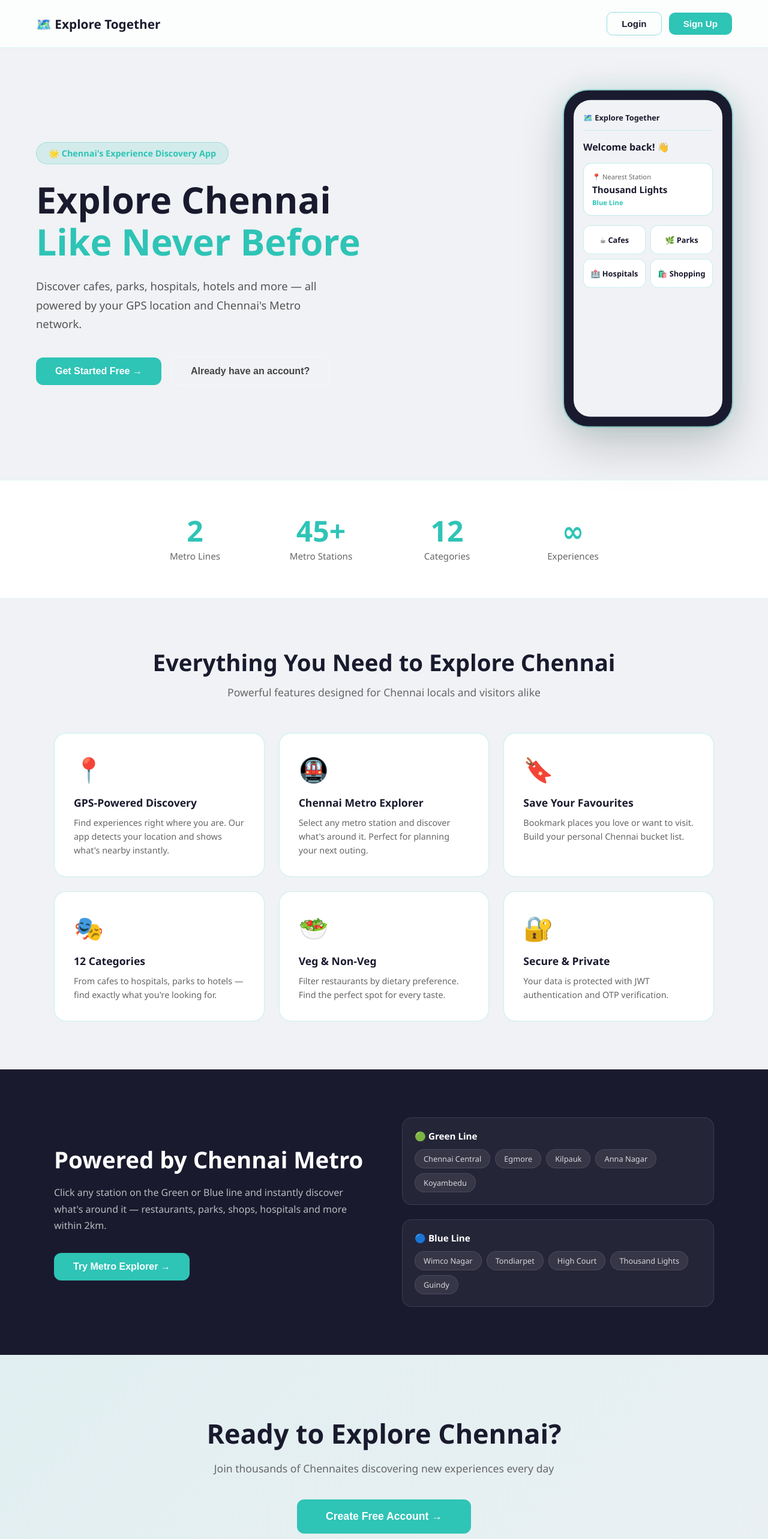
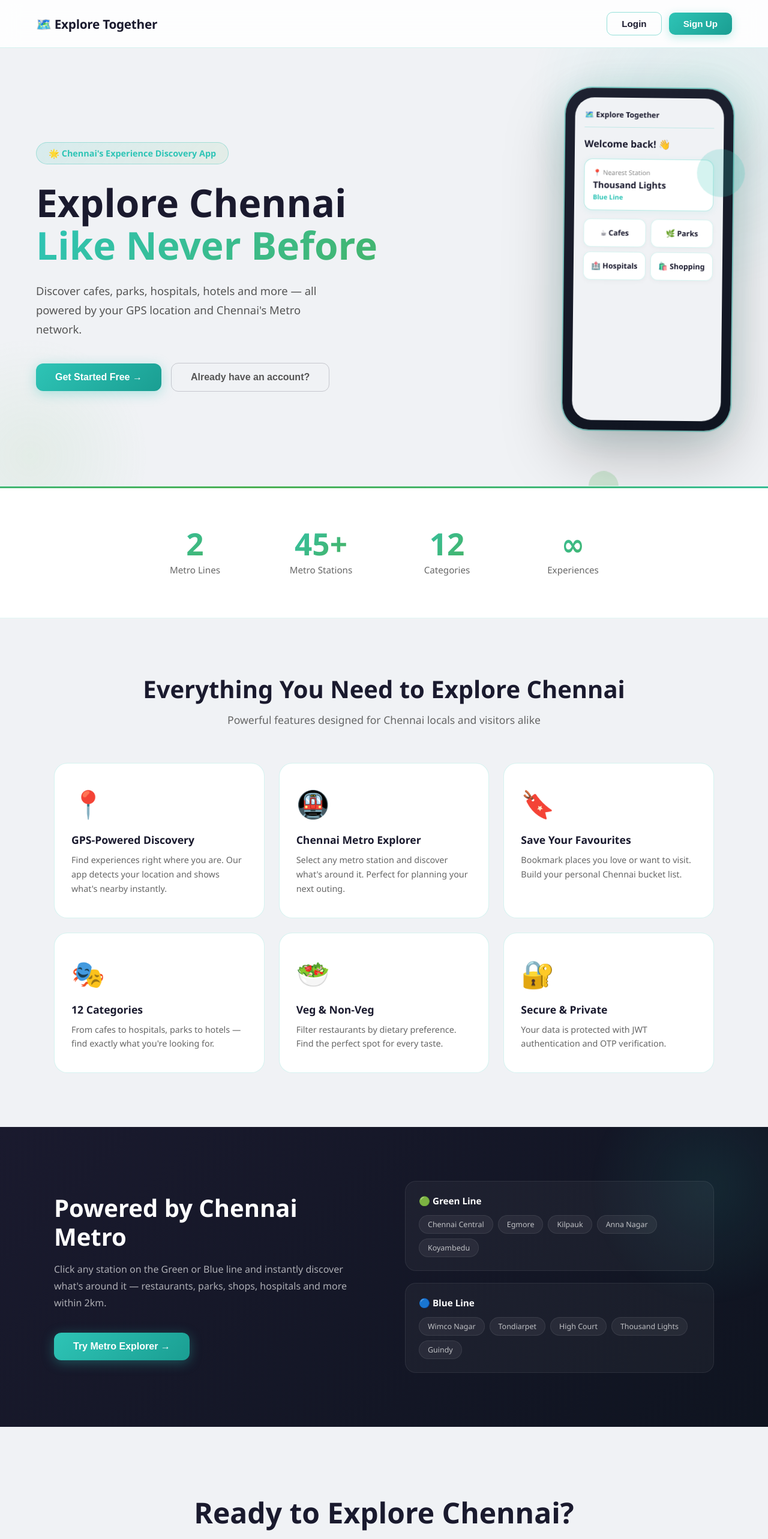
Before and after one commit to Rakshana-2008/explore-together, an Angular app: page / in a window 1280 px wide. Shown: the top 2566 px of the page at 60% size. Built offline with nearby package versions, Linux system fonts and the light colour scheme.

Commit message:
Add rich animations and colours to landing page

```diff
--- a/src/app/pages/landing/landing.component.scss
+++ b/src/app/pages/landing/landing.component.scss
@@ -10,17 +10,19 @@
   align-items: center;
   justify-content: space-between;
   padding: 20px 60px;
-  background: rgba(255, 255, 255, 0.8);
-  backdrop-filter: blur(12px);
+  background: rgba(255, 255, 255, 0.85);
+  backdrop-filter: blur(16px);
   position: sticky;
   top: 0;
   z-index: 100;
   border-bottom: 1px solid rgba(46, 196, 182, 0.2);
+  animation: slideDown 0.6s ease;
 
   .nav-brand {
     font-size: 1.3rem;
     font-weight: 800;
     color: #1a1a2e;
+    letter-spacing: -0.3px;
   }
 
   .nav-actions {
@@ -39,49 +41,68 @@
   font-weight: 600;
   color: #1a1a2e;
   cursor: pointer;
-  transition: all 0.2s;
+  transition: all 0.25s;
   font-size: 0.95rem;
 
   &:hover {
     background: rgba(46, 196, 182, 0.1);
     border-color: #2ec4b6;
     color: #2ec4b6;
+    transform: translateY(-2px);
   }
 }
 
 .btn-primary {
   padding: 10px 24px;
-  background: #2ec4b6;
+  background: linear-gradient(135deg, #2ec4b6, #1a9e92);
   border: none;
   border-radius: 10px;
   font-weight: 600;
   color: white;
   cursor: pointer;
-  transition: all 0.2s;
+  transition: all 0.25s;
   font-size: 0.95rem;
+  box-shadow: 0 4px 15px rgba(46, 196, 182, 0.3);
 
   &:hover {
-    background: #1a9e92;
     transform: translateY(-2px);
-    box-shadow: 0 4px 15px rgba(46, 196, 182, 0.4);
+    box-shadow: 0 8px 25px rgba(46, 196, 182, 0.4);
   }
 }
 
 .btn-hero-primary {
   padding: 14px 32px;
-  background: #2ec4b6;
+  background: linear-gradient(135deg, #2ec4b6, #1a9e92);
   border: none;
   border-radius: 12px;
   font-weight: 700;
   color: white;
   cursor: pointer;
-  transition: all 0.2s;
+  transition: all 0.25s;
   font-size: 1rem;
+  box-shadow: 0 4px 20px rgba(46, 196, 182, 0.35);
+  position: relative;
+  overflow: hidden;
+
+  &::after {
+    content: '';
+    position: absolute;
+    top: -50%;
+    left: -50%;
+    width: 200%;
+    height: 200%;
+    background: rgba(255, 255, 255, 0.1);
+    transform: rotate(45deg) translateX(-100%);
+    transition: transform 0.5s ease;
+  }
 
   &:hover {
-    background: #1a9e92;
     transform: translateY(-3px);
-    box-shadow: 0 8px 25px rgba(46, 196, 182, 0.4);
+    box-shadow: 0 12px 35px rgba(46, 196, 182, 0.5);
+
+    &::after {
+      transform: rotate(45deg) translateX(100%);
+    }
   }
 
   &.large {
@@ -93,17 +114,19 @@
 .btn-hero-ghost {
   padding: 14px 32px;
   background: transparent;
-  border: 1.5px solid rgba(255, 255, 255, 0.4);
+  border: 1.5px solid rgba(30, 30, 50, 0.2);
   border-radius: 12px;
   font-weight: 600;
-  color: #444;
+  color: #555;
   cursor: pointer;
-  transition: all 0.2s;
+  transition: all 0.25s;
   font-size: 1rem;
 
   &:hover {
-    background: rgba(255, 255, 255, 0.3);
-    color: #1a1a2e;
+    background: rgba(46, 196, 182, 0.08);
+    border-color: #2ec4b6;
+    color: #2ec4b6;
+    transform: translateY(-2px);
   }
 }
 
@@ -114,33 +137,66 @@
   justify-content: space-between;
   padding: 80px 60px;
   gap: 60px;
-  min-height: 85vh;
+  min-height: 88vh;
+  position: relative;
+  overflow: hidden;
+
+  &::before {
+    content: '';
+    position: absolute;
+    top: -200px;
+    right: -200px;
+    width: 600px;
+    height: 600px;
+    background: radial-gradient(circle, rgba(46, 196, 182, 0.12) 0%, transparent 70%);
+    animation: pulse 4s ease-in-out infinite;
+  }
+
+  &::after {
+    content: '';
+    position: absolute;
+    bottom: -150px;
+    left: -150px;
+    width: 400px;
+    height: 400px;
+    background: radial-gradient(circle, rgba(76, 175, 80, 0.08) 0%, transparent 70%);
+    animation: pulse 5s ease-in-out infinite reverse;
+  }
 
   .hero-content {
     flex: 1;
-    animation: fadeInLeft 0.8s ease;
+    animation: fadeInLeft 0.9s ease both;
+    position: relative;
+    z-index: 1;
 
     .hero-badge {
-      display: inline-block;
+      display: inline-flex;
+      align-items: center;
+      gap: 8px;
       padding: 8px 20px;
-      background: rgba(46, 196, 182, 0.15);
-      border: 1.5px solid rgba(46, 196, 182, 0.3);
+      background: linear-gradient(135deg, rgba(46, 196, 182, 0.12), rgba(76, 175, 80, 0.08));
+      border: 1.5px solid rgba(46, 196, 182, 0.35);
       border-radius: 20px;
       color: #2ec4b6;
       font-weight: 600;
       font-size: 0.9rem;
-      margin-bottom: 24px;
+      margin-bottom: 28px;
+      animation: fadeInLeft 0.9s ease 0.1s both;
     }
 
     h1 {
-      font-size: 3.8rem;
+      font-size: 4rem;
       font-weight: 900;
       color: #1a1a2e;
-      line-height: 1.15;
+      line-height: 1.12;
       margin-bottom: 24px;
+      animation: fadeInLeft 0.9s ease 0.2s both;
 
       .highlight {
-        color: #2ec4b6;
+        background: linear-gradient(135deg, #2ec4b6, #4caf50);
+        -webkit-background-clip: text;
+        -webkit-text-fill-color: transparent;
+        background-clip: text;
         display: block;
       }
     }
@@ -148,9 +204,10 @@
     p {
       font-size: 1.15rem;
       color: #555;
-      line-height: 1.7;
+      line-height: 1.75;
       margin-bottom: 40px;
       max-width: 480px;
+      animation: fadeInLeft 0.9s ease 0.3s both;
     }
 
     .hero-actions {
@@ -158,72 +215,94 @@
       gap: 16px;
       align-items: center;
       flex-wrap: wrap;
+      animation: fadeInLeft 0.9s ease 0.4s both;
     }
   }
 
   .hero-visual {
     flex-shrink: 0;
-    animation: fadeInRight 0.8s ease;
+    animation: fadeInRight 0.9s ease 0.2s both;
+    position: relative;
+    z-index: 1;
   }
 }
 
-/* Phone Mockup */
+/* Floating orbs around phone */
 .phone-mockup {
   width: 280px;
-  height: 560px;
-  background: #1a1a2e;
-  border-radius: 40px;
+  height: 570px;
+  background: linear-gradient(160deg, #1e2130, #0f1420);
+  border-radius: 44px;
   padding: 16px;
-  box-shadow: 0 30px 80px rgba(0, 0, 0, 0.2), 0 0 0 2px rgba(46, 196, 182, 0.4), 0 0 40px rgba(46, 196, 182, 0.15);
-  animation: float 3s ease-in-out infinite;
+  box-shadow:
+    0 40px 100px rgba(0, 0, 0, 0.25),
+    0 0 0 2px rgba(46, 196, 182, 0.5),
+    0 0 60px rgba(46, 196, 182, 0.15),
+    inset 0 1px 0 rgba(255,255,255,0.1);
+  animation: float 3.5s ease-in-out infinite;
+  position: relative;
+
+  &::before {
+    content: '';
+    position: absolute;
+    top: -20px;
+    right: -20px;
+    width: 80px;
+    height: 80px;
+    background: rgba(46, 196, 182, 0.2);
+    border-radius: 50%;
+    animation: orbit 4s linear infinite;
+  }
+
+  &::after {
+    content: '';
+    position: absolute;
+    bottom: -15px;
+    left: -15px;
+    width: 50px;
+    height: 50px;
+    background: rgba(76, 175, 80, 0.2);
+    border-radius: 50%;
+    animation: orbit 6s linear infinite reverse;
+  }
 
   .phone-screen {
     background: #f0f2f5;
-    border-radius: 28px;
+    border-radius: 32px;
     height: 100%;
     padding: 20px 16px;
     overflow: hidden;
 
     .mock-navbar {
-      font-size: 0.8rem;
+      font-size: 0.78rem;
       font-weight: 800;
       color: #1a1a2e;
       margin-bottom: 16px;
       padding-bottom: 12px;
-      border-bottom: 1px solid rgba(46, 196, 182, 0.2);
+      border-bottom: 1.5px solid rgba(46, 196, 182, 0.25);
     }
 
     .mock-greeting {
       font-size: 1rem;
       font-weight: 700;
       color: #1a1a2e;
-      margin-bottom: 16px;
+      margin-bottom: 14px;
     }
 
     .mock-station {
       background: white;
       border-radius: 14px;
       padding: 14px;
-      margin-bottom: 16px;
-      border: 1.5px solid rgba(46, 196, 182, 0.3);
+      margin-bottom: 14px;
+      border: 1.5px solid rgba(46, 196, 182, 0.35);
       display: flex;
       flex-direction: column;
-      gap: 4px;
+      gap: 3px;
+      box-shadow: 0 2px 12px rgba(46, 196, 182, 0.1);
 
-      span {
-        font-size: 0.7rem;
-        color: #666;
-      }
-
-      strong {
-        font-size: 0.95rem;
-        color: #1a1a2e;
-      }
-
-      .mock-line {
-        color: #2ec4b6 !important;
-        font-weight: 600;
-      }
+      span { font-size: 0.68rem; color: #888; }
+      strong { font-size: 0.92rem; color: #1a1a2e; font-weight: 700; }
+      .mock-line { color: #2ec4b6 !important; font-weight: 600; }
     }
 
     .mock-cards {
@@ -234,18 +313,19 @@
       .mock-card {
         background: white;
         border-radius: 12px;
-        padding: 14px 10px;
-        font-size: 0.8rem;
+        padding: 14px 8px;
+        font-size: 0.78rem;
         font-weight: 600;
         color: #1a1a2e;
         text-align: center;
-        border: 1.5px solid rgba(46, 196, 182, 0.25);
-        transition: all 0.2s;
+        border: 1.5px solid rgba(46, 196, 182, 0.2);
+        box-shadow: 0 2px 8px rgba(0,0,0,0.04);
+        animation: popIn 0.5s ease both;
 
-        &:hover {
-          border-color: #2ec4b6;
-          transform: translateY(-2px);
-        }
+        &:nth-child(1) { animation-delay: 0.5s; }
+        &:nth-child(2) { animation-delay: 0.7s; }
+        &:nth-child(3) { animation-delay: 0.9s; }
+        &:nth-child(4) { animation-delay: 1.1s; }
       }
     }
   }
@@ -253,10 +333,24 @@
 
 /* Stats */
 .stats {
-  padding: 60px;
+  padding: 70px 60px;
   background: white;
   border-top: 1px solid rgba(46, 196, 182, 0.15);
   border-bottom: 1px solid rgba(46, 196, 182, 0.15);
+  position: relative;
+  overflow: hidden;
+
+  &::before {
+    content: '';
+    position: absolute;
+    top: 0;
+    left: 0;
+    right: 0;
+    height: 3px;
+    background: linear-gradient(90deg, #2ec4b6, #4caf50, #2ec4b6);
+    background-size: 200% 100%;
+    animation: shimmer 3s linear infinite;
+  }
 
   .stats-grid {
     display: grid;
@@ -269,9 +363,12 @@
 
   .stat-item {
     .stat-number {
-      font-size: 3rem;
+      font-size: 3.2rem;
       font-weight: 900;
-      color: #2ec4b6;
+      background: linear-gradient(135deg, #2ec4b6, #4caf50);
+      -webkit-background-clip: text;
+      -webkit-text-fill-color: transparent;
+      background-clip: text;
       line-height: 1;
       margin-bottom: 8px;
     }
@@ -286,15 +383,15 @@
 
 /* Features */
 .features {
-  padding: 80px 60px;
+  padding: 90px 60px;
 
   .features-header {
     text-align: center;
-    margin-bottom: 56px;
+    margin-bottom: 60px;
 
     h2 {
-      font-size: 2.4rem;
-      font-weight: 800;
+      font-size: 2.5rem;
+      font-weight: 900;
       color: #1a1a2e;
       margin-bottom: 12px;
     }
@@ -316,20 +413,40 @@
 
 .feature-card {
   background: white;
-  border-radius: 20px;
-  padding: 32px;
-  border: 1.5px solid rgba(46, 196, 182, 0.25);
-  transition: all 0.25s ease;
+  border-radius: 22px;
+  padding: 36px 28px;
+  border: 1.5px solid rgba(46, 196, 182, 0.2);
+  transition: all 0.3s ease;
+  position: relative;
+  overflow: hidden;
+
+  &::before {
+    content: '';
+    position: absolute;
+    top: 0;
+    left: 0;
+    right: 0;
+    height: 3px;
+    background: linear-gradient(90deg, #2ec4b6, #4caf50);
+    transform: scaleX(0);
+    transform-origin: left;
+    transition: transform 0.3s ease;
+  }
 
   &:hover {
-    transform: translateY(-6px);
-    box-shadow: 0 16px 40px rgba(0, 0, 0, 0.08), 0 0 20px rgba(46, 196, 182, 0.15);
-    border-color: rgba(46, 196, 182, 0.5);
+    transform: translateY(-8px);
+    box-shadow: 0 20px 50px rgba(0, 0, 0, 0.08), 0 0 25px rgba(46, 196, 182, 0.15);
+    border-color: rgba(46, 196, 182, 0.4);
+
+    &::before { transform: scaleX(1); }
+    .feature-icon { transform: scale(1.2) rotate(5deg); }
   }
 
   .feature-icon {
-    font-size: 2.5rem;
-    margin-bottom: 16px;
+    font-size: 2.8rem;
+    margin-bottom: 18px;
+    display: block;
+    transition: transform 0.3s ease;
   }
 
   h3 {
@@ -342,38 +459,61 @@
   p {
     font-size: 0.9rem;
     color: #666;
-    line-height: 1.6;
+    line-height: 1.65;
   }
 }
 
 /* Metro Showcase */
 .metro-showcase {
-  padding: 80px 60px;
-  background: #1a1a2e;
+  padding: 90px 60px;
+  background: linear-gradient(135deg, #1a1a2e 0%, #0f1420 100%);
+  position: relative;
+  overflow: hidden;
+
+  &::before {
+    content: '';
+    position: absolute;
+    top: -100px;
+    right: -100px;
+    width: 400px;
+    height: 400px;
+    background: radial-gradient(circle, rgba(46, 196, 182, 0.1) 0%, transparent 70%);
+    animation: pulse 5s ease-in-out infinite;
+  }
 
   .metro-content {
     display: flex;
     align-items: center;
-    gap: 60px;
+    gap: 70px;
     max-width: 1100px;
     margin: 0 auto;
+    position: relative;
+    z-index: 1;
   }
 
   .metro-text {
     flex: 1;
 
     h2 {
-      font-size: 2.4rem;
-      font-weight: 800;
+      font-size: 2.5rem;
+      font-weight: 900;
       color: white;
       margin-bottom: 16px;
+      line-height: 1.2;
+
+      span {
+        background: linear-gradient(135deg, #2ec4b6, #4caf50);
+        -webkit-background-clip: text;
+        -webkit-text-fill-color: transparent;
+        background-clip: text;
+      }
     }
 
     p {
       font-size: 1rem;
-      color: rgba(255, 255, 255, 0.7);
-      line-height: 1.7;
-      margin-bottom: 32px;
+      color: rgba(255, 255, 255, 0.65);
+      line-height: 1.75;
+      margin-bottom: 36px;
     }
   }
 
@@ -381,20 +521,26 @@
     flex: 1;
     display: flex;
     flex-direction: column;
-    gap: 24px;
+    gap: 20px;
   }
 }
 
 .metro-line {
-  background: rgba(255, 255, 255, 0.05);
-  border-radius: 16px;
-  padding: 20px;
-  border: 1.5px solid rgba(255, 255, 255, 0.1);
+  background: rgba(255, 255, 255, 0.04);
+  border-radius: 18px;
+  padding: 22px;
+  border: 1px solid rgba(255, 255, 255, 0.08);
+  transition: all 0.3s;
+
+  &:hover {
+    background: rgba(255, 255, 255, 0.07);
+    border-color: rgba(46, 196, 182, 0.3);
+  }
 
   .line-label {
     font-weight: 700;
     color: white;
-    margin-bottom: 12px;
+    margin-bottom: 14px;
     font-size: 0.95rem;
   }
 
@@ -405,18 +551,19 @@
 
     span {
       padding: 6px 14px;
-      background: rgba(255, 255, 255, 0.08);
+      background: rgba(255, 255, 255, 0.06);
       border-radius: 20px;
-      font-size: 0.8rem;
-      color: rgba(255, 255, 255, 0.8);
-      border: 1px solid rgba(255, 255, 255, 0.1);
+      font-size: 0.78rem;
+      color: rgba(255, 255, 255, 0.7);
+      border: 1px solid rgba(255, 255, 255, 0.08);
       transition: all 0.2s;
       cursor: default;
 
       &:hover {
         background: rgba(46, 196, 182, 0.2);
-        border-color: #2ec4b6;
+        border-color: rgba(46, 196, 182, 0.5);
         color: #2ec4b6;
+        transform: translateY(-2px);
       }
     }
   }
@@ -424,29 +571,60 @@
 
 /* CTA */
 .cta {
-  padding: 100px 60px;
+  padding: 110px 60px;
   text-align: center;
-  background: linear-gradient(135deg, rgba(46, 196, 182, 0.08) 0%, rgba(46, 196, 182, 0.03) 100%);
+  position: relative;
+  overflow: hidden;
+
+  &::before {
+    content: '';
+    position: absolute;
+    top: 50%;
+    left: 50%;
+    transform: translate(-50%, -50%);
+    width: 600px;
+    height: 600px;
+    background: radial-gradient(circle, rgba(46, 196, 182, 0.08) 0%, transparent 65%);
+    animation: pulse 4s ease-in-out infinite;
+  }
 
   h2 {
-    font-size: 2.8rem;
+    font-size: 3rem;
     font-weight: 900;
     color: #1a1a2e;
     margin-bottom: 16px;
+    position: relative;
+    z-index: 1;
   }
 
   p {
     font-size: 1.1rem;
     color: #666;
-    margin-bottom: 40px;
+    margin-bottom: 44px;
+    position: relative;
+    z-index: 1;
   }
+
+  button { position: relative; z-index: 1; }
 }
 
 /* Footer */
 .footer {
-  padding: 32px 60px;
+  padding: 40px 60px;
   background: #1a1a2e;
   text-align: center;
+  position: relative;
+  overflow: hidden;
+
+  &::before {
+    content: '';
+    position: absolute;
+    top: 0;
+    left: 0;
+    right: 0;
+    height: 2px;
+    background: linear-gradient(90deg, transparent, #2ec4b6, #4caf50, #2ec4b6, transparent);
+  }
 
   .footer-brand {
     font-size: 1.2rem;
@@ -456,44 +634,56 @@
   }
 
   p {
-    color: rgba(255, 255, 255, 0.5);
+    color: rgba(255, 255, 255, 0.4);
     font-size: 0.9rem;
   }
 }
 
 /* Animations */
+@keyframes slideDown {
+  from { opacity: 0; transform: translateY(-20px); }
+  to { opacity: 1; transform: translateY(0); }
+}
+
 @keyframes fadeInLeft {
-  from {
-    opacity: 0;
-    transform: translateX(-40px);
-  }
-  to {
-    opacity: 1;
-    transform: translateX(0);
-  }
+  from { opacity: 0; transform: translateX(-40px); }
+  to { opacity: 1; transform: translateX(0); }
 }
 
 @keyframes fadeInRight {
-  from {
-    opacity: 0;
-    transform: translateX(40px);
-  }
-  to {
-    opacity: 1;
-    transform: translateX(0);
-  }
+  from { opacity: 0; transform: translateX(40px); }
+  to { opacity: 1; transform: translateX(0); }
 }
 
 @keyframes float {
-  0%, 100% { transform: translateY(0px); }
-  50% { transform: translateY(-12px); }
+  0%, 100% { transform: translateY(0px) rotate(0deg); }
+  33% { transform: translateY(-14px) rotate(1deg); }
+  66% { transform: translateY(-7px) rotate(-1deg); }
+}
+
+@keyframes pulse {
+  0%, 100% { transform: scale(1); opacity: 1; }
+  50% { transform: scale(1.1); opacity: 0.7; }
+}
+
+@keyframes orbit {
+  from { transform: rotate(0deg) translateX(120px) rotate(0deg); }
+  to { transform: rotate(360deg) translateX(120px) rotate(-360deg); }
+}
+
+@keyframes shimmer {
+  0% { background-position: -200% 0; }
+  100% { background-position: 200% 0; }
+}
+
+@keyframes popIn {
+  from { opacity: 0; transform: scale(0.8); }
+  to { opacity: 1; transform: scale(1); }
 }
 
 /* Mobile */
 @media (max-width: 768px) {
-  .landing-nav {
-    padding: 16px 20px;
-  }
+  .landing-nav { padding: 16px 20px; }
 
   .hero {
     flex-direction: column;
@@ -502,16 +692,13 @@
     text-align: center;
 
     .hero-content {
-      h1 { font-size: 2.4rem; }
+      h1 { font-size: 2.6rem; }
       p { max-width: 100%; }
       .hero-actions { justify-content: center; }
     }
   }
 
-  .phone-mockup {
-    width: 240px;
-    height: 480px;
-  }
+  .phone-mockup { width: 240px; height: 490px; }
 
   .stats {
     padding: 40px 20px;
@@ -519,19 +706,20 @@
   }
 
   .features {
-    padding: 40px 20px;
+    padding: 50px 20px;
     .features-grid { grid-template-columns: 1fr; }
   }
 
   .metro-showcase {
-    padding: 40px 20px;
-    .metro-content { flex-direction: column; }
+    padding: 50px 20px;
+    .metro-content { flex-direction: column; gap: 40px; }
+    .metro-text h2 { font-size: 2rem; }
   }
 
   .cta {
-    padding: 60px 20px;
-    h2 { font-size: 2rem; }
+    padding: 70px 20px;
+    h2 { font-size: 2.2rem; }
   }
 
-  .footer { padding: 24px 20px; }
+  .footer { padding: 28px 20px; }
 }
```
